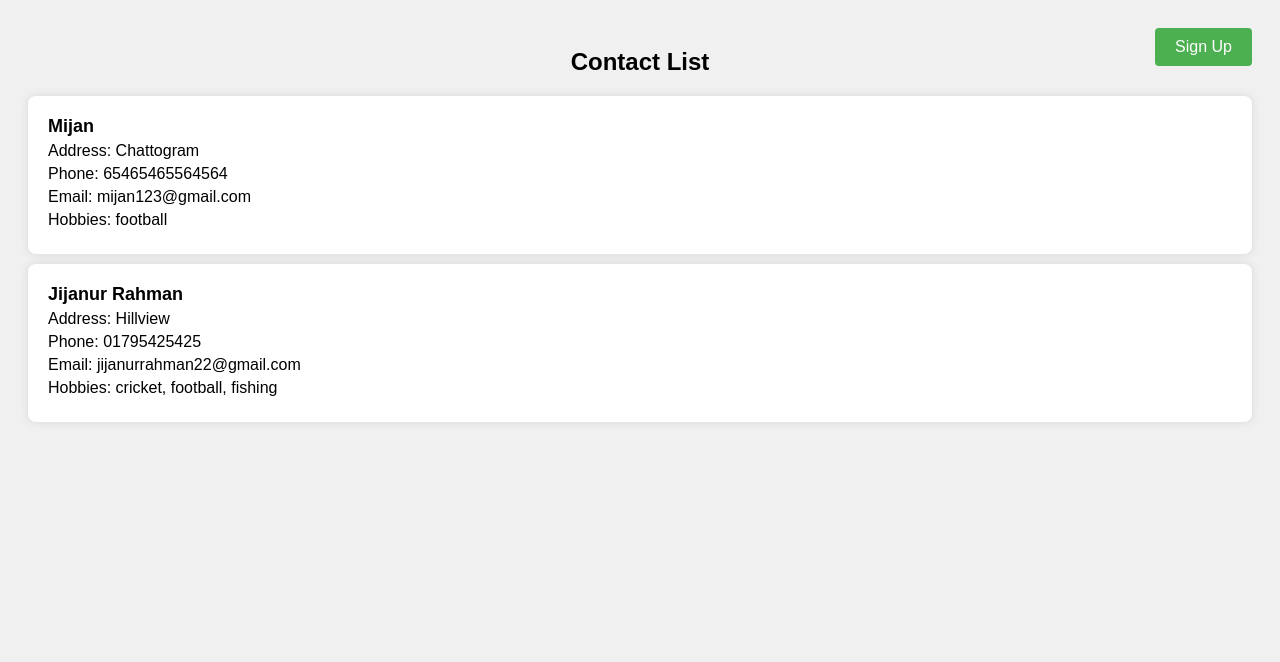
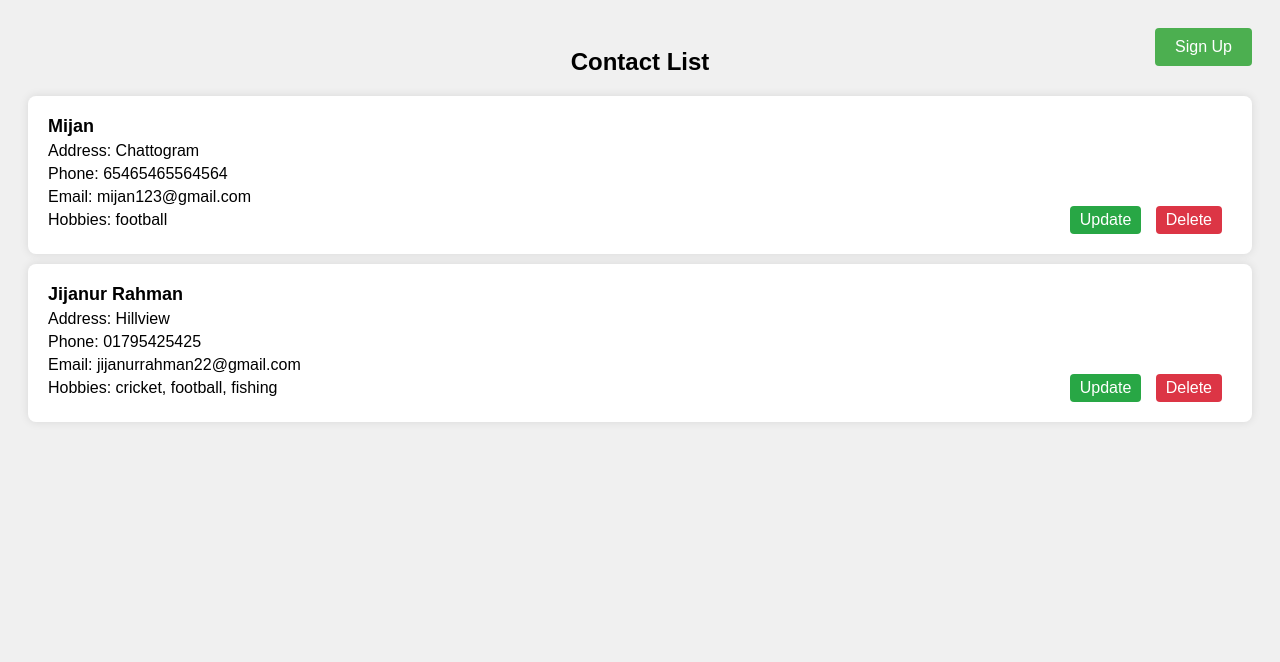
Before and after one commit to jijan67/Contact-Form-Using-Django, a Django app: page / in a window 1280 px wide. Shown: the top 662 px of the page. Run offline with Django 5.2, Linux system fonts and the light colour scheme; data comes from the database, SQL or seed files in the repository; both versions use the stored data as it was after the commit.

Commit message:
first commit

```diff
--- a/contacts/templates/contacts/contact_list.html
+++ b/contacts/templates/contacts/contact_list.html
@@ -28,6 +28,7 @@
             margin-bottom: 10px;
             border-radius: 8px;
             box-shadow: 0 0 10px rgba(0, 0, 0, 0.1);
+            position: relative; /* Make li a relative container */
         }
 
         li strong {
@@ -36,6 +37,38 @@
 
         li p {
             margin: 5px 0;
+        }
+
+        .buttons {
+            position: absolute;
+            bottom: 20px;
+            right: 20px;
+        }
+
+        .buttons a {
+            display: inline-block;
+            margin-right: 10px;
+            padding: 5px 10px;
+            background-color: #007bff;
+            color: #fff;
+            text-decoration: none;
+            border-radius: 4px;
+        }
+
+        .buttons a.update {
+            background-color: #28a745; /* Green color */
+        }
+
+        .buttons a.update:hover {
+            background-color: #218838; /* Darker green on hover */
+        }
+
+        .buttons a.delete {
+            background-color: #dc3545; /* Red color */
+        }
+
+        .buttons a.delete:hover {
+            background-color: #c82333; /* Darker red on hover */
         }
 
         /* Signup Button Styling */
@@ -68,6 +101,10 @@
                 <p>Phone: {{ contact.phone }}</p>
                 <p>Email: {{ contact.email }}</p>
                 <p>Hobbies: {{ contact.hobbies }}</p>
+                <div class="buttons">
+                    <a href="{% url 'update_contact' contact.pk %}" class="update">Update</a>
+                    <a href="{% url 'delete_contact' contact.pk %}" class="delete">Delete</a>
+                </div>
             </li>
         {% endfor %}
     </ul>
--- a/contacts/urls.py
+++ b/contacts/urls.py
@@ -4,4 +4,6 @@ from . import views
 urlpatterns = [
     path('', views.contact_list, name='contact_list'),
     path('sign-up/', views.sign_up, name='sign_up'),
+    path('update/<int:pk>/', views.update_contact, name='update_contact'),
+    path('delete/<int:pk>/', views.delete_contact, name='delete_contact'),
 ]
--- a/contacts/views.py
+++ b/contacts/views.py
@@ -1,6 +1,7 @@
 from django.shortcuts import render, redirect
 from .forms import ContactForm
 from .models import Contact
+from django.shortcuts import get_object_or_404
 
 def contact_list(request):
     contacts = Contact.objects.all()
@@ -15,3 +16,21 @@ def sign_up(request):
     else:
         form = ContactForm()
     return render(request, 'contacts/sign_up.html', {'form': form})
+
+def update_contact(request, pk):
+    contact = get_object_or_404(Contact, pk=pk)
+    if request.method == 'POST':
+        form = ContactForm(request.POST, instance=contact)
+        if form.is_valid():
+            form.save()
+            return redirect('contact_list')
+    else:
+        form = ContactForm(instance=contact)
+    return render(request, 'contacts/update_contact.html', {'form': form})
+
+def delete_contact(request, pk):
+    contact = get_object_or_404(Contact, pk=pk)
+    if request.method == 'POST':
+        contact.delete()
+        return redirect('contact_list')
+    return render(request, 'contacts/delete_contact.html', {'contact': contact})
```
Also changed, not shown: contacts/templates/contacts/delete_contact.html (added, +43 -0 lines), contacts/templates/contacts/update_contact.html (added, +73 -0 lines), db.sqlite3.
